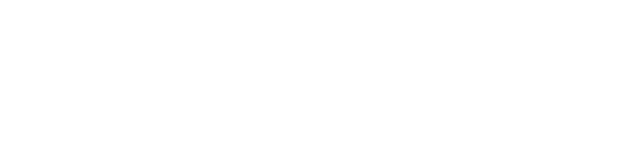
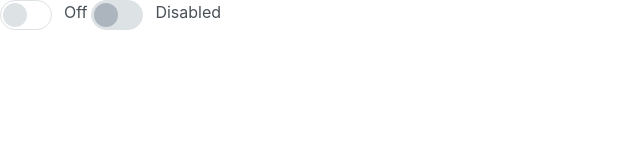
Before and after one commit to js-tasks-ru/htmlcss-20230124_guliev, a website: page 07-lection5/03-toggler/index.html in a window 1280 px wide. Shown: the whole page, without its empty margins (0-640 px from the left). Drawn offline with Linux system fonts and the light colour scheme.

Commit message:
create Toogler

```diff
--- a/07-lection5/03-toggler/index.html
+++ b/07-lection5/03-toggler/index.html
@@ -1,11 +1,40 @@
 <!DOCTYPE html>
 <!-- Страница с кнопкой переключения -->
 <html lang="ru">
+
 <head>
     <link rel="stylesheet" href="../../assets/css/main.css">
     <link rel="stylesheet" href="./toggler.css">
 </head>
+
 <body>
+    <label class="toogler">
+        <input type="checkbox" class="toogler__input">
 
+        <div class="toogler__state">
+            <div class="toogler__control">
+                <svg class="toogler__icon" width="24" height="24" viewBox="0 0 24 24"
+                    xmlns="http://www.w3.org/2000/svg">
+                    <rect width="24" height="24" rx="12" />
+                </svg>
+            </div>
+            <div class="toogler__title">Off</div>
+        </div>
+    </label>
+
+    <label class="toogler">
+        <input type="checkbox" disabled class="toogler__input">
+
+        <div class="toogler__state">
+            <div class="toogler__control">
+                <svg class="toogler__icon" width="24" height="24" viewBox="0 0 24 24"
+                    xmlns="http://www.w3.org/2000/svg">
+                    <rect width="24" height="24" rx="12" />
+                </svg>
+            </div>
+            <div class="toogler__title">Disabled</div>
+        </div>
+    </label>
 </body>
+
 </html>
--- a/07-lection5/03-toggler/toggler.css
+++ b/07-lection5/03-toggler/toggler.css
@@ -0,0 +1,62 @@
+.toogler {
+    display: inline-block;
+    position: relative;
+}
+
+.toogler__input {
+    position: absolute;
+    outline: none;
+    clip: rect(0 0 0 0);
+}
+
+.toogler__state {
+    display: inline-flex;
+    gap: 12px;
+    text-align: center;
+}
+
+.toogler__control {
+    padding: 2px 2px 2px;
+    box-sizing: border-box;
+    min-width: 52px;
+    display: inline-flex;
+    background: var(--white);
+    border: 1px solid var(--grey-2);
+    border-radius: 16px;
+}
+
+.toogler__title {
+    font-family: 'Inter';
+    font-style: normal;
+    font-weight: 400;
+    font-size: 16px;
+    line-height: 24px;
+    color: var(--grey-4);
+}
+
+.toogler__icon {
+    fill: var(--grey-2);
+}
+
+.toogler__input:checked~.toogler__state .toogler__control {
+    background-color: var(--blue-btn);
+    border: 1px solid var(--blue-btn);
+    justify-content: end;
+}
+
+.toogler__input:checked~.toogler__state .toogler__icon {
+    fill: var(--white);
+}
+
+.toogler__input:checked~.toogler__state .toogler__title {
+    text-decoration: underline;
+}
+
+
+.toogler__input:disabled ~.toogler__state .toogler__control {
+    background-color: var(--grey-2);
+}
+
+.toogler__input:disabled~.toogler__state .toogler__icon {
+    fill: var(--grey-3);
+}
```
Lines whose indentation alone changed are shown as unchanged.
